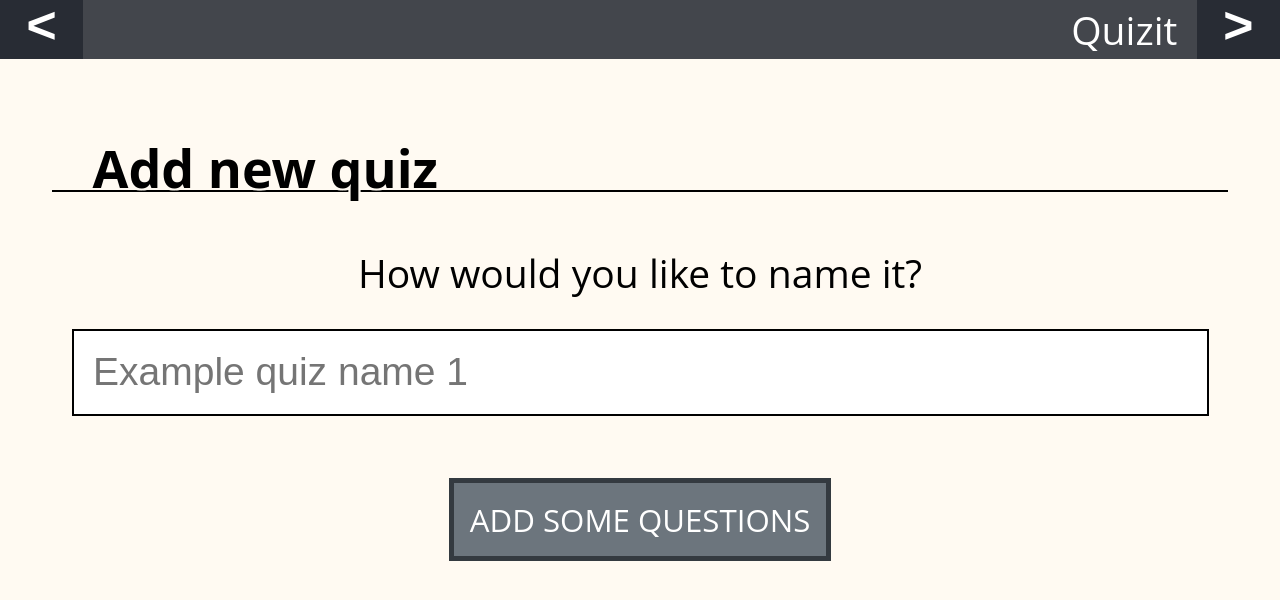
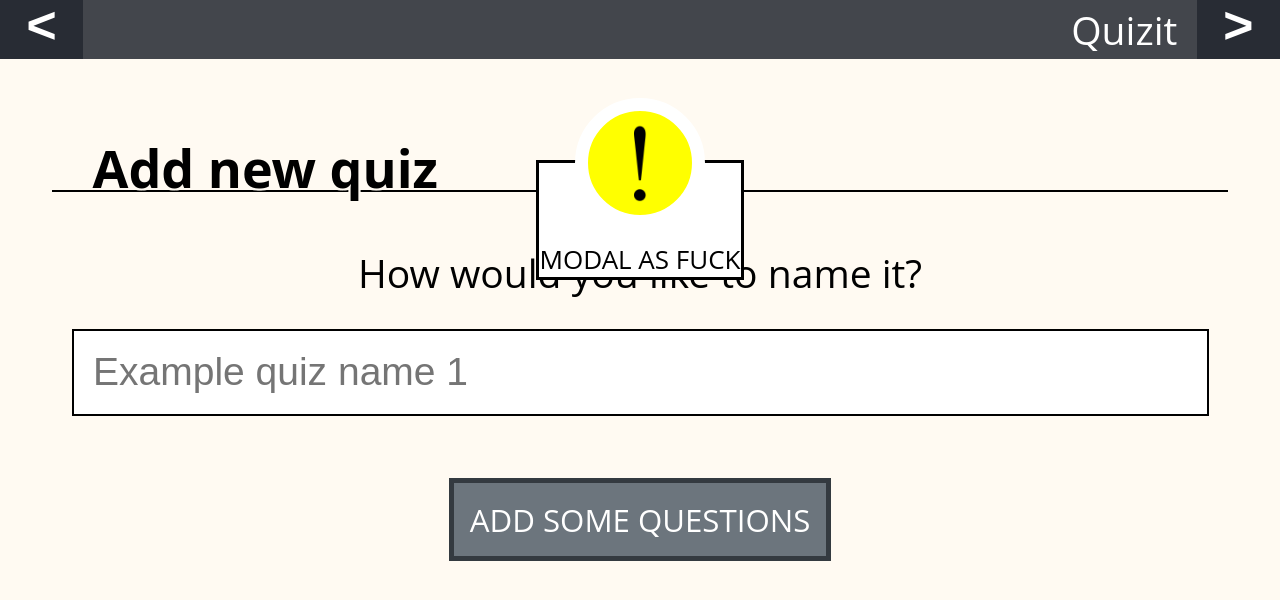
Before and after one commit to ZooMic/real-projects, a React (Create React App) app in the folder quizit/: page /add in a window 1280 px wide. Shown: the top 600 px of the page. Built offline with nearby package versions, Linux system fonts and the light colour scheme.

Commit message:
quizit: Started model WIP

```diff
--- /dev/null
+++ b/quizit/src/components/Modal/Modal.js
@@ -0,0 +1,15 @@
+import React from 'react'
+import { wrapper, modal, typeSign, content } from './Modal.module.css';
+
+const Modal = ({ type, children }) => {
+    return (
+        <div className={wrapper} >
+            <div className={modal}>
+                <div className={typeSign}></div>
+                MODAL AS FUCK
+            </div>
+        </div>
+    )
+}
+
+export default Modal;
--- /dev/null
+++ b/quizit/src/components/Modal/Modal.module.css
@@ -0,0 +1,30 @@
+.wrapper {
+    display: flex;
+    justify-content: center;
+    position: fixed;
+    top: 20%;
+    display: flex;
+    width: 100%;
+}
+
+.modal {
+    border: 3px solid black;
+    background: white;
+    display: flex;
+    flex-direction: column;
+    align-items: center;
+}
+
+.typeSign {
+    position: relative;
+    border: 0.5em solid #ffffff;
+    padding: 2em;
+    width: 0;
+    height: 0;
+    top: -0.5em;
+    margin-top: -2em;
+    background: url('./exclamation-mark.png');
+    border-radius: 3em;
+    background-size: cover;
+    background-color: yellow;
+}
--- /dev/null
+++ b/quizit/src/components/Modal/index.js
@@ -0,0 +1 @@
+export { default } from './Modal';
--- a/quizit/src/containers/AddPage/AddPage.js
+++ b/quizit/src/containers/AddPage/AddPage.js
@@ -1,10 +1,12 @@
-import React, { useState, useEffect } from 'react'
+import React, { Fragment, useState, useEffect } from 'react'
 import { NavLink, useHistory } from "react-router-dom";
 import SubLayout from '../../components/SupLayout/';
 import SupTitle from '../../components/SupTitle/';
 import SupContent from '../../components/SupContent/';
+import Modal from '../../components/Modal/';
 import { useTextValidator, useRouteNormalizer } from '../../custom-hooks/';
 import { error, submitBtn, warning, asterixMessage, available, disabled, warningBtn, input } from './AddPage.module.css';
+
 
 // TODO - remove mock, handle real quiz list from redux state
 const existingQuiz = ['quiz-1', 'quiz-2']
@@ -44,6 +46,7 @@ const AddPage = () => {
 
     const quizNameIssue = (!quizNameIsValid && disabled) || (quizExist && warningBtn)
     return (
+        <Fragment>
             <SubLayout>
                 <SupTitle>Add new quiz</SupTitle>
                 <SupContent>
@@ -60,9 +63,17 @@ const AddPage = () => {
                             You can only use letters, numbers and space. Other signs are not allowed!
                             Also, quiz name can not starts or ends with space, or have two or more spaces in the row.
                         </div> : null}
-                <NavLink className={`${submitBtn} ${!quizNameIssue ? available : quizNameIssue}`} to={`/edit/${normalizedQuizName}`} onClick={navLinkHandler}>Add some questions</NavLink>
+                    <NavLink
+                        className={`${submitBtn} ${!quizNameIssue ? available : quizNameIssue}`}
+                        to={`/edit/${normalizedQuizName}`}
+                        onClick={navLinkHandler}
+                    >Add some questions</NavLink>
                 </SupContent>
             </SubLayout>
+            <Modal>
+
+            </Modal>
+        </Fragment>
     )
 }
 
--- a/quizit/src/containers/EditQuizPage/EditQuizPage.js
+++ b/quizit/src/containers/EditQuizPage/EditQuizPage.js
@@ -7,6 +7,13 @@ import SupSpliter from '../../components/SupSpliter';
 
 import { contentWrapper, inputWrapper, bordered, checkboxButton, green, red } from './EditQuizPage.module.css';
 
+const mock = {
+    question: 'Do SOR zgłosił się 35-letni chory o masie 70kg po obustronnej nefrektomii, z towarzyszącą od kilku godzin gorączką do 38 stopni C. Pacjent oddał jeden uformowany stolec. Jeśli w obliczeniach pominiemy wodę metaboliczną (oksydacyjną) - ile chory powinien otrzymać płynów, aby uzyskać „zerowy” bilans płynów.',
+    answers: [
+        { text: '100 ml', correct: false },
+        { text: 'braku możliwości stosowania skutecznej antykoncepcji u kobiet', correct: true },
+    ]
+}
 
 const EditQuizPage = () => {
     const { quizId } = useParams();
@@ -16,17 +23,17 @@ const EditQuizPage = () => {
             <SupContent className={contentWrapper}>
                 <div className={inputWrapper}>
                     <label htmlFor="question">Question:</label>
-                    <textarea className={bordered} id="question" rows="5"></textarea>
+                    <textarea className={bordered} id="question" rows="5" value={mock.question}></textarea>
                 </div>
                 <div className={inputWrapper}>
                     <label htmlFor="answer1">1)&nbsp;</label>
-                    <input className={bordered} type="text" name="answer1" id="answer1" />
-                    <button className={`${checkboxButton} ${green}`} />
+                    <input className={bordered} type="text" name="answer1" id="answer1" value={mock.answers[0].text}/>
+                    <button className={`${checkboxButton} ${mock.answers[0].correct ? green: red}`} />
                 </div>
                 <div className={inputWrapper}>
                     <label htmlFor="answer1">2)&nbsp;</label>
-                    <input className={bordered} type="text" name="answer1" id="answer1" />
-                    <button className={`${checkboxButton} ${red}`} />
+                    <input className={bordered} type="text" name="answer1" id="answer1" value={mock.answers[1].text}/>
+                    <button className={`${checkboxButton} ${mock.answers[1].correct ? green: red}`} />
                 </div>
                 <div className={inputWrapper}>
                     <label htmlFor="answer1">+&nbsp;&nbsp;</label>
--- a/quizit/src/containers/EditQuizPage/EditQuizPage.module.css
+++ b/quizit/src/containers/EditQuizPage/EditQuizPage.module.css
@@ -17,8 +17,9 @@
     margin-right: 0.3em;
 }
 
-.inputWrapper textarea {
-    font-size: 0.8em;
+.inputWrapper textarea, .inputWrapper input {
+    font-family: inherit;
+    font-size: 0.7em;
     width: 100%;
 }
 
--- /dev/null
+++ b/quizit/src/reducers/quizesReducer.js
@@ -0,0 +1,42 @@
+/**
+ quizes: [{
+  name: 'Awsome Quiz Name',
+  key: 'awesome-quiz-name',
+  questions: [{
+      id: 1,
+      text: 'Some question 1',
+      correct: true,
+      current: {
+          drawer: 1,
+          answer: null
+      }
+  }],
+ }]
+ */
+
+const defaultState = {
+    quizes: [],
+    currentQuiz: null,
+}
+
+export const ADD_QUIZ = 'ADD_QUIZ';
+export default (state = defaultState, action) => {
+    switch (action.type) {
+        case ADD_QUIZ: return addQuiz(action.payload, state);
+        default: return state;
+    }
+}
+
+const addQuiz = ({ name, key }, prevState) => {
+    const state = { ...prevState };
+    const newQuiz = { name, key, questions: [] };
+    const index = state.quizes.indexOf(quiz => quiz.key === key);
+
+    if (index >= 0) {
+        state.quizes = [...state.quizes][index] = newQuiz;
+    } else {
+        state.quizes = [...state.quizes, newQuiz];
+    }
+
+    return state;
+}
--- a/quizit/src/reducers/store.js
+++ b/quizit/src/reducers/store.js
@@ -1,5 +1,6 @@
 import { combineReducers, createStore } from 'redux';
+import quizes from './quizesReducer';
 
-const rootReducer = combineReducers({ todo: () => ({}) });
+const rootReducer = combineReducers({ quizes });
 const store = createStore(rootReducer);
 export default store;
```
Also changed, not shown: quizit/src/components/Modal/exclamation-mark.png (added). Lines whose indentation alone changed are shown as unchanged.
